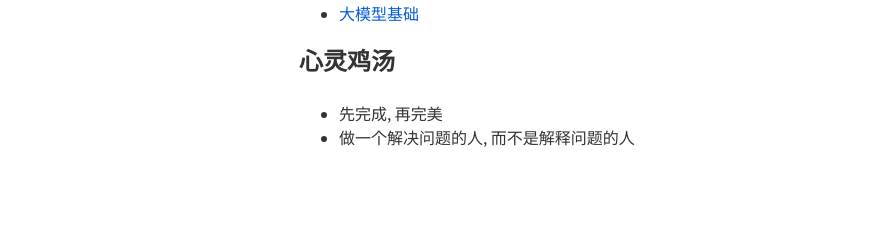
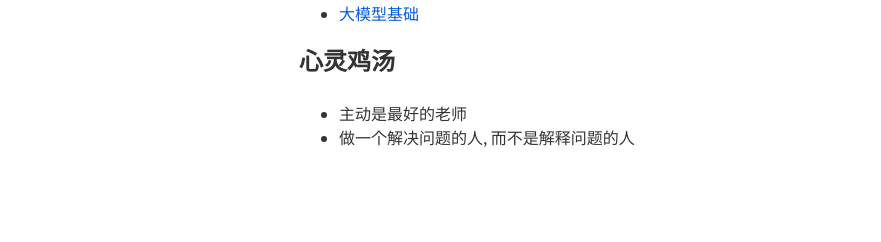
Before and after one commit to xianchaoxiu/xianchaoxiu.github.io, a Jekyll site: the page built from chinese/reading/index.md, in a window 1280 px wide. Shown: the part 1853-2095 px from the top of the page, without its empty margins (21-902 px from the left). Built offline with Jekyll 4.4.1, drawn with Linux system fonts in a browser that asks for light colours; nearby versions of some CDN libraries.

Commit message:
Update index.md

```diff
--- a/chinese/reading/index.md
+++ b/chinese/reading/index.md
@@ -83,5 +83,5 @@ share: false
 
 
 ### 心灵鸡汤
-* 先完成, 再完美 <br>
+* 主动是最好的老师 <br>
 * 做一个解决问题的人, 而不是解释问题的人 <br>
```
